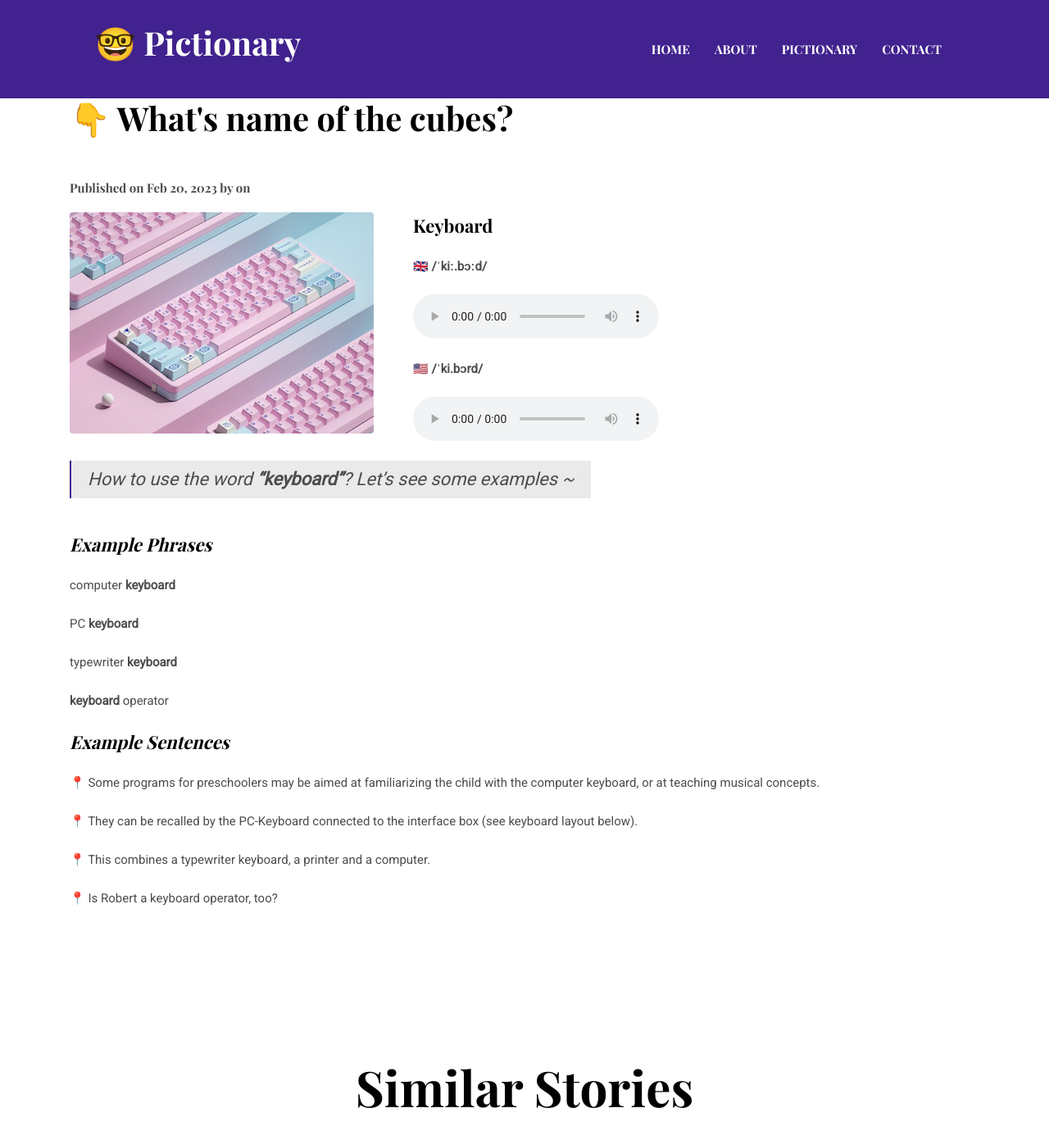
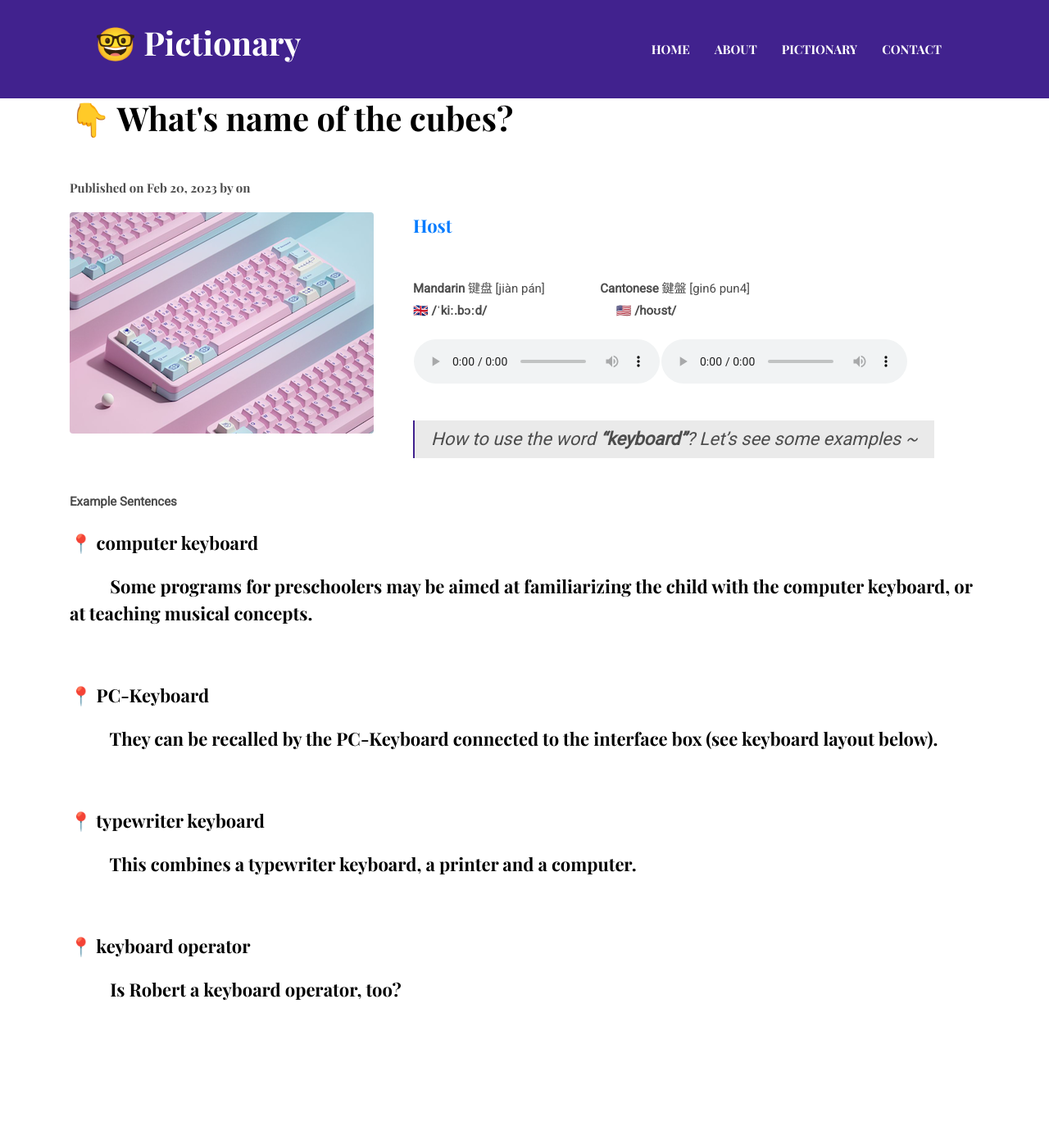
Before and after one commit to a1g5/a1g5.github.io, a Jekyll site: the page built from _posts/2023-02-20-keyboard.markdown, in a window 1280 px wide and 1400 px high, scrolled down 464 px. Shown: the top 1391 px of the window at 82% size. Built offline with Jekyll 4.4.1, drawn with Linux system fonts in a browser that asks for light colours.

Commit message:
Update 2023-02-20-keyboard.markdown

```diff
--- a/_posts/2023-02-20-keyboard.markdown
+++ b/_posts/2023-02-20-keyboard.markdown
@@ -4,38 +4,39 @@ title:  👇 What's name of the cubes?
 image:  /assets/images/blog/post-3.jpg
 
 ---
-**<B>Keyboard</B>**
+**<B>[Host](https://dictionary.cambridge.org/dictionary/english/host-computer?q=computer+host)</B>**
 
-🇬🇧 <B>/ˈkiː.bɔːd/</B>
-<audio controls="controls">
+<br>
+<B>Mandarin</B> 键盘 [jiàn pán] &emsp;&emsp;&emsp;&emsp; <B>Cantonese</B> 鍵盤 [gin6 pun4]
+<br>
+🇬🇧 <B>/ˈkiː.bɔːd/</B>  &emsp;&emsp;&emsp;&emsp;&emsp;&emsp;&emsp;&emsp;&emsp;&emsp;  🇺🇸 <B>/hoʊst/</B>
+<table><tr>
+<td><audio controls="controls">
   <source src="/assets/audio/keyboard-gb.mp3" type="audio/mpeg">
 <embed height="100" width="100" src="/i/song.mp3" />
-</audio>
-
-🇺🇸 <B>/ˈki.bɔrd/</B>
-<audio controls="controls">
+</audio></td>
+<td><audio controls="controls">
   <source src="/assets/audio/keyboard-us.mp3" type="audio/mpeg">
 <embed height="100" width="100" src="/i/song.mp3" />
-</audio>
+</audio></td>
+</tr></table>
 
 > How to use the word <B>"keyboard"</B>? Let's see some examples ~
 
-**<i> <B> Example Phrases</B></i>**
+<B> Example Sentences </B>
 
-computer <B> keyboard </B>
+**📍 computer keyboard**
 
-PC <B> keyboard </B>
+**&emsp;&emsp; Some programs for preschoolers may be aimed at familiarizing the child with the computer keyboard, or at teaching musical concepts.** <br>
 
-typewriter <B> keyboard </B>
+**📍 PC-Keyboard**
 
-<B>keyboard</B> operator
+**&emsp;&emsp; They can be recalled by the PC-Keyboard connected to the interface box (see keyboard layout below).**<br>
 
-**<i> <B> Example Sentences </B></i>**
+**📍 typewriter keyboard**
 
-📍 Some programs for preschoolers may be aimed at familiarizing the child with the computer keyboard, or at teaching musical concepts. <br>
+**&emsp;&emsp; This combines a typewriter keyboard, a printer and a computer.**<br>
 
-📍 They can be recalled by the PC-Keyboard connected to the interface box (see keyboard layout below).<br>
+**📍 keyboard operator**
 
-📍 This combines a typewriter keyboard, a printer and a computer.<br>
-
-📍 Is Robert a keyboard operator, too?<br>
+**&emsp;&emsp; Is Robert a keyboard operator, too?**<br>
```
